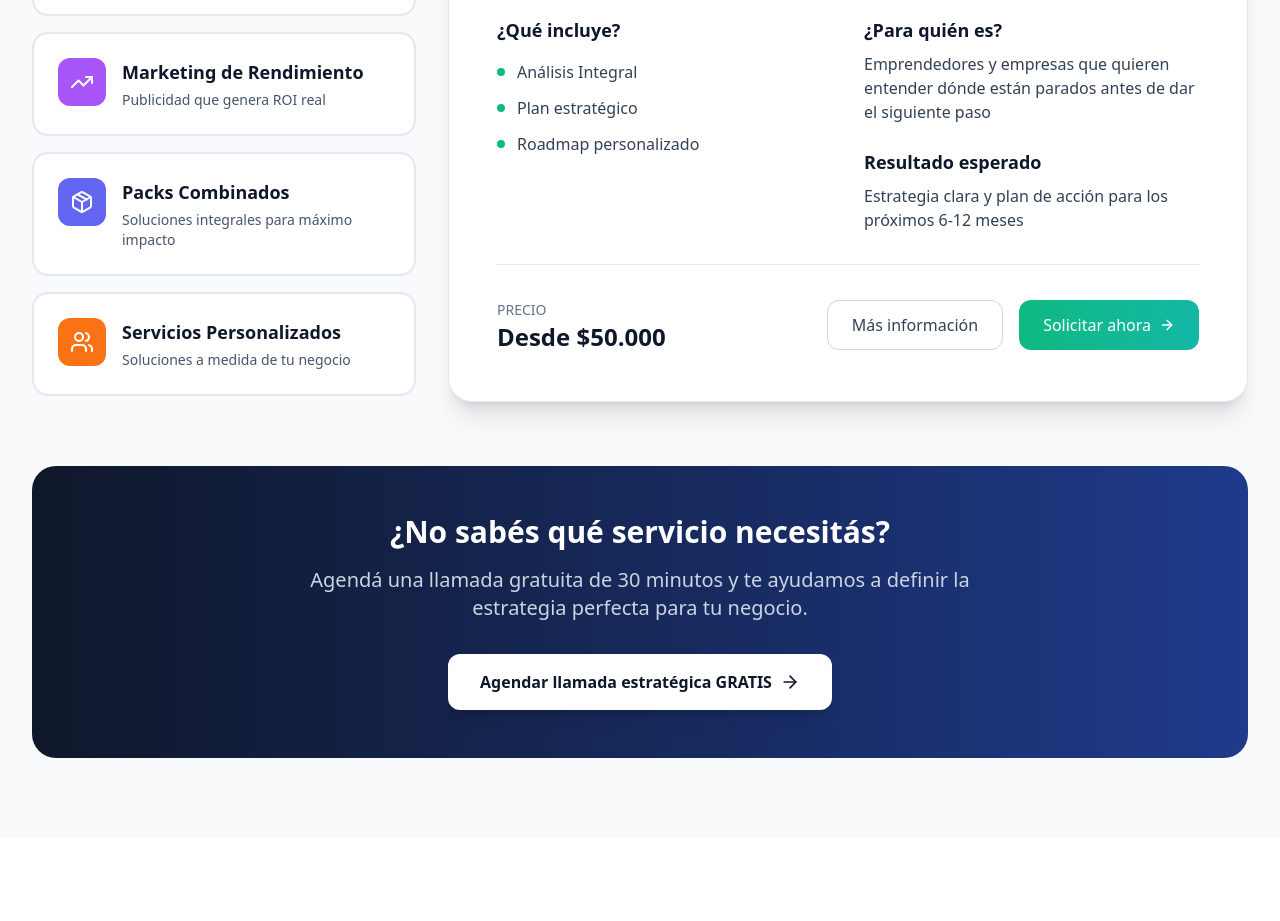
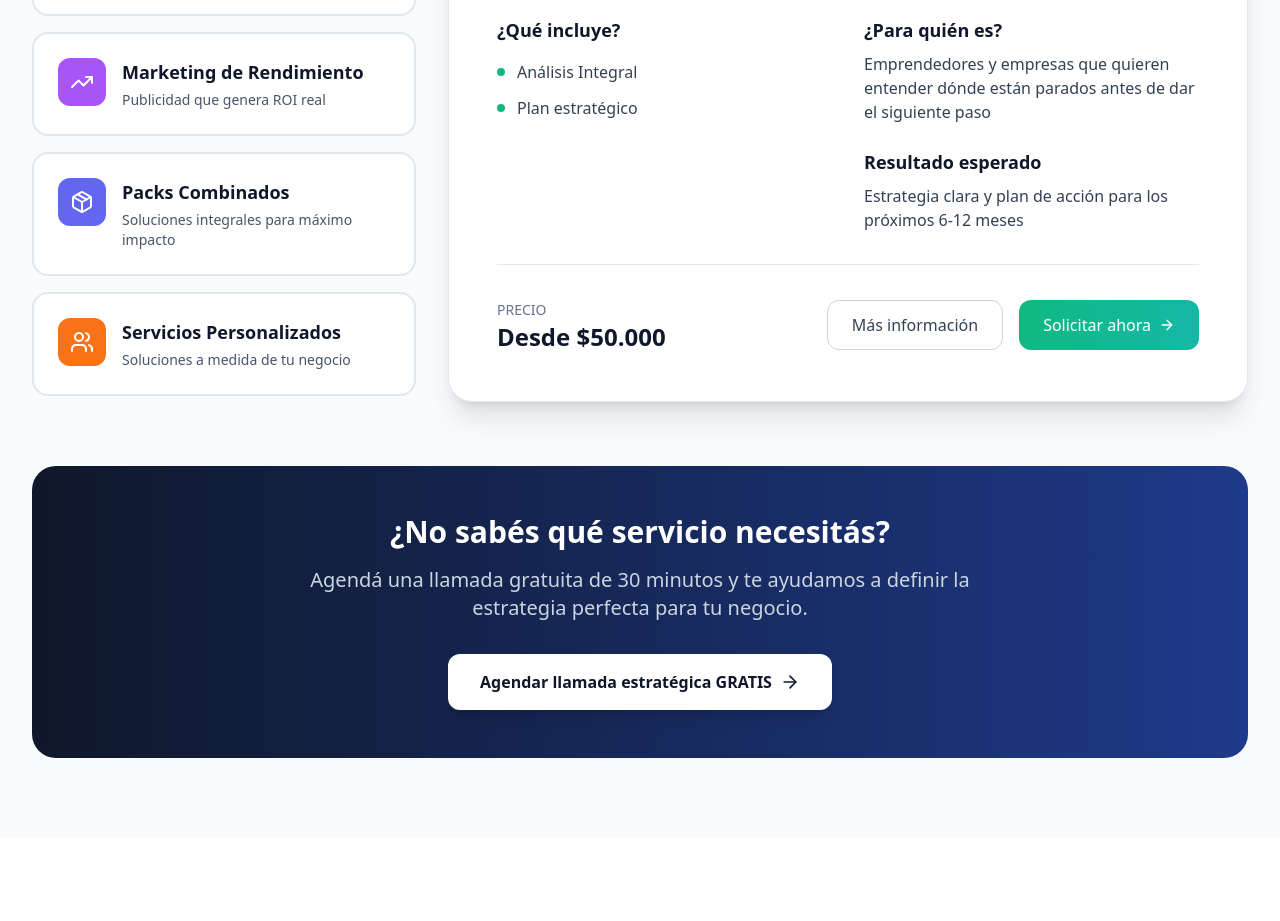
Before and after one commit to drex25/dsa-business, a React (Vite) app: page / in a window 1280 px wide. Shown: the part 1480-2401 px from the top of the page. Built offline with nearby package versions, Linux system fonts and the light colour scheme.

Commit message:
Eliminar Roadmap personalizado

```diff
--- a/src/components/Services.tsx
+++ b/src/components/Services.tsx
@@ -10,7 +10,7 @@ const Services: React.FC = () => {
       title: 'Diagnóstico DSA360',
       subtitle: 'Análisis completo de tu negocio',
       description: 'Evaluamos tu situación actual, competencia, oportunidades y definimos la estrategia perfecta para tu crecimiento.',
-      features: ['Análisis Integral', 'Plan estratégico', 'Roadmap personalizado'],
+      features: ['Análisis Integral', 'Plan estratégico'],
       forWho: 'Emprendedores y empresas que quieren entender dónde están parados antes de dar el siguiente paso',
       result: 'Estrategia clara y plan de acción para los próximos 6-12 meses',
       price: 'Desde $50.000',
```
